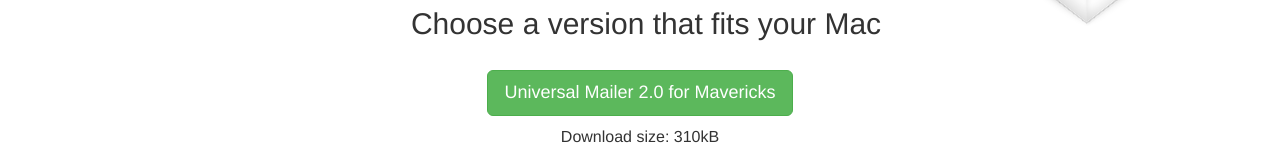
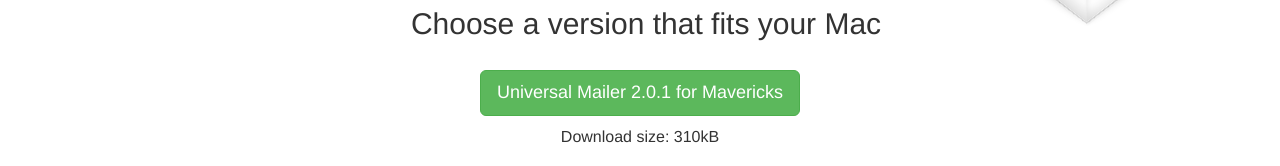
Before and after one commit to UniversalMailer/UniversalMailer, a plain HTML site: page download.html in a window 1280 px wide. Shown: the part 172-338 px from the top of the page. Drawn offline with nearby package versions, Linux system fonts and the light colour scheme.

Commit message:
update version label for 2.0.1

```diff
--- a/download.html
+++ b/download.html
@@ -26,7 +26,7 @@
 					<h1>Download page</h1>
 					<h2>Choose a version that fits your Mac</h2>
 					<p><a id="mavericks" class="btn btn-lg btn-success dld-btn" href="zips/UniversalMailer-v2_0_1.zip">
-							Universal Mailer 2.0 for Mavericks</a>
+							Universal Mailer 2.0.1 for Mavericks</a>
 					<p class="downloadsize">Download size: 310kB</p>
 					</p>
 					<h3>Older versions</h3>
```
